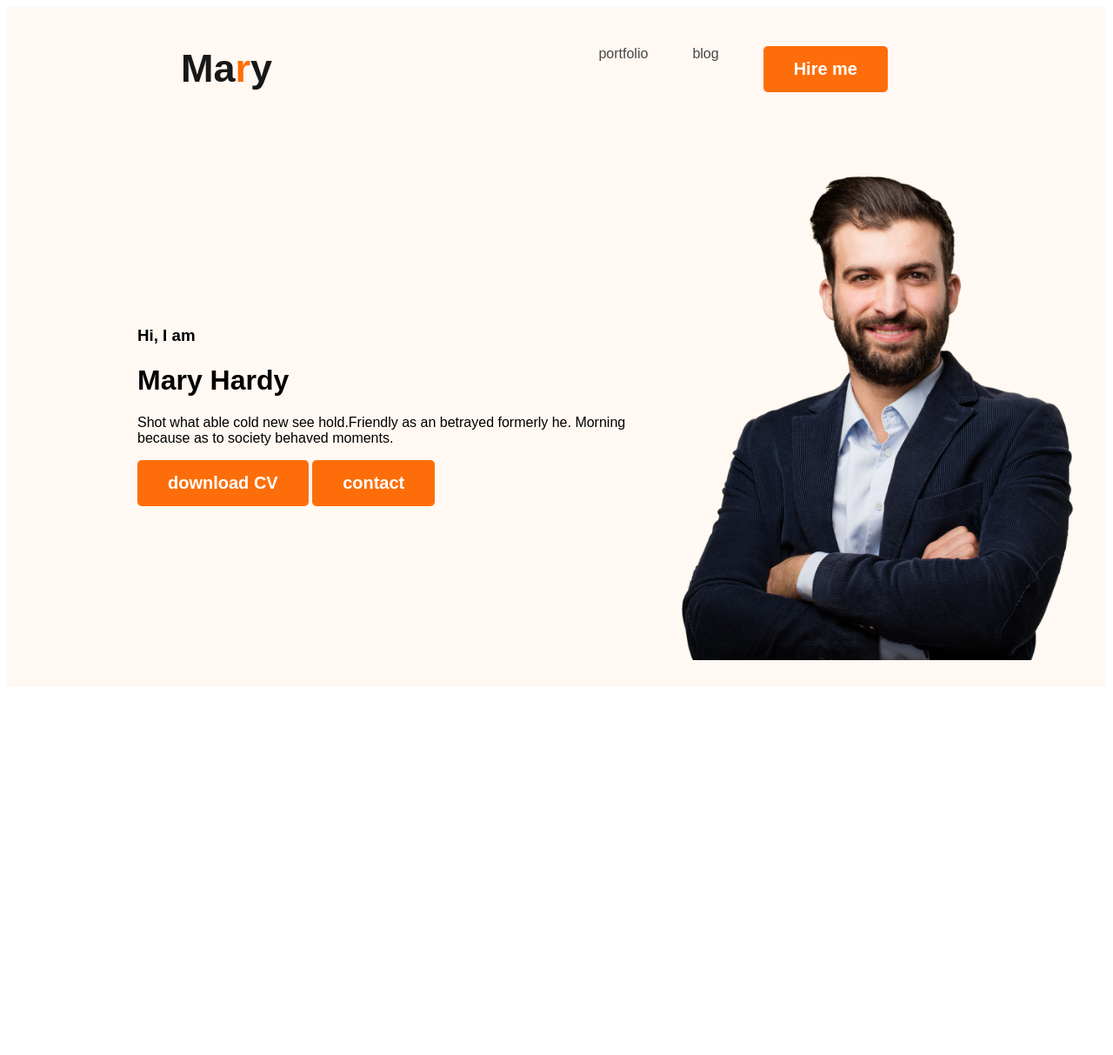
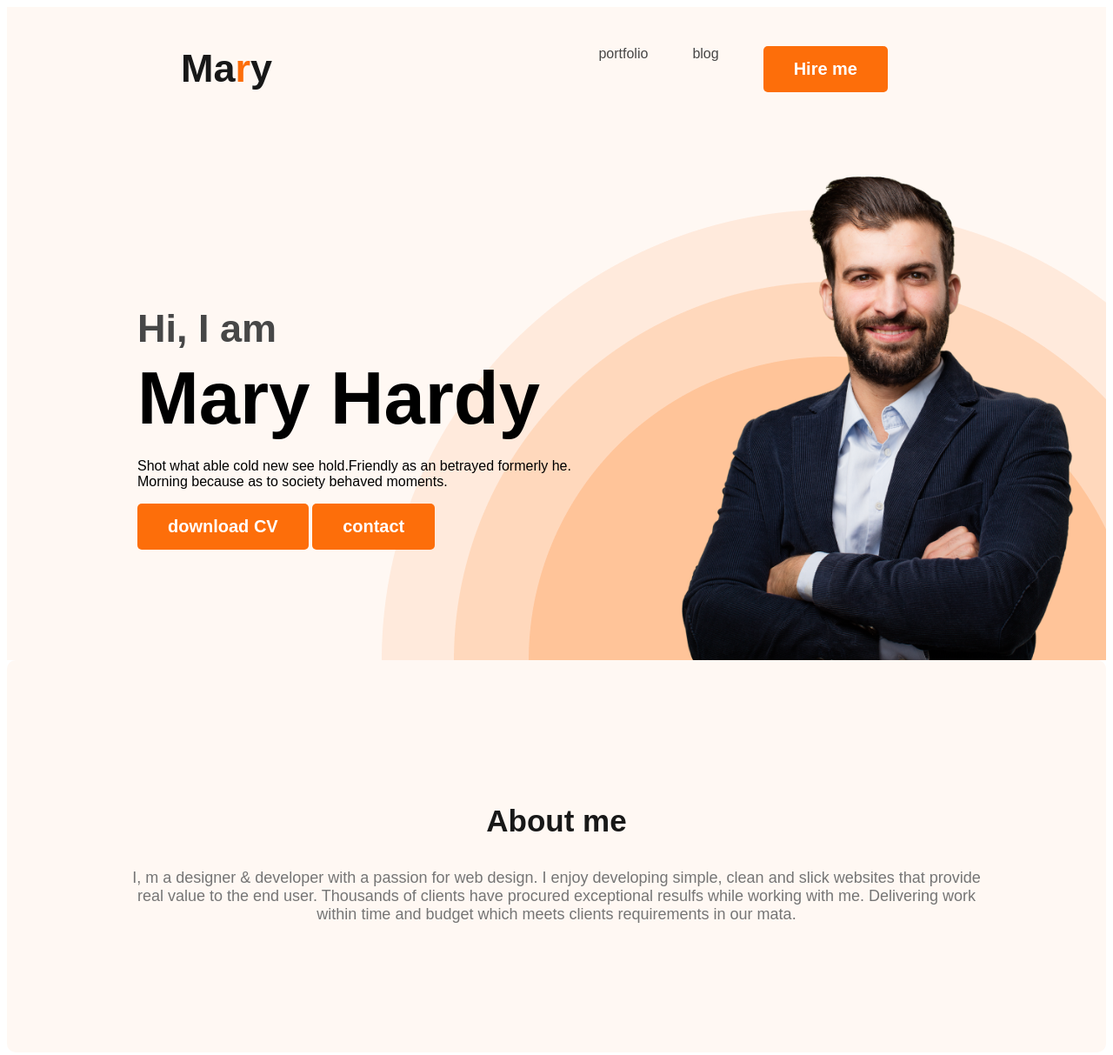
Before and after one commit to mahfuzahmed44/wobdeveloper-portfolio, a plain HTML site: page index.html in a window 1280 px wide. Shown: the whole page at 87% size. Before the commit the page ends 800 px from the top, so only its background shows below. Drawn offline with Linux system fonts and the light colour scheme.

Commit message:
about section created

```diff
--- a/index.html
+++ b/index.html
@@ -23,7 +23,8 @@
             <div class="banner-content">
                 <h3 class="banner-greeting">Hi, I am</h3>
                 <h1 class="banner-title">Mary Hardy</h1>
-                <p>Shot what able cold new see hold.Friendly as an betrayed formerly he. Morning because as to society
+                <p class="banner-discription">Shot what able cold new see hold.Friendly as an betrayed formerly he.
+                    Morning because as to society
                     behaved moments.</p>
                 <button class="btn-primary">download CV</button>
                 <button class="btn-primary">contact</button>
@@ -32,7 +33,13 @@
         </div>
     </header>
     <main>
-
+        <section class="about">
+            <h3 class="section-title">About me</h3>
+            <p class="section-discription">I, m a designer & developer with a passion for web design. I enjoy developing
+                simple, clean and slick websites that provide real value to the end user. Thousands of clients have
+                procured exceptional resulfs while working with me. Delivering work within time and budget which meets
+                clients requirements in our mata.</p>
+        </section>
     </main>
     <footer>
 
--- a/styles/portfolio.css
+++ b/styles/portfolio.css
@@ -15,6 +15,19 @@ body {
     color: white;
     font-size: 20px;
     font-weight: 700;
+}
+
+.section-title {
+    color: #181818;
+    text-align: center;
+    font-size: 35px;
+    font-weight: 700;
+}
+
+.section-discription {
+    color: #757575;
+    text-align: center;
+    font-size: 18px;
 }
 
 /* nav related styles */
@@ -52,14 +65,46 @@ nav a {
 /* header related styles */
 .header {
     background-color: #FFF8F3;
+    background-image: url('../images/header_bg.png');
+    background-repeat: no-repeat;
+    background-position: bottom right;
 }
 
 .banner {
-    padding: 30px 30px 30px 150px;
+    padding: 30px 30px 0px 150px;
     display: flex;
     align-items: center;
+    justify-content: space-between;
+}
+
+.banner-content {
+    max-width: 500px;
 }
 
 .banner .profile-pic {
     width: 500px;
 }
+
+.banner-greeting {
+    font-size: 45px;
+    color: #474747;
+    margin-bottom: 0;
+}
+
+.banner-title {
+    font-size: 85px;
+    font-weight: 700;
+    margin-top: 5px;
+    margin-bottom: 20px;
+}
+
+/* main section styles */
+
+/* about section styles */
+.about {
+    padding: 130px;
+    border-radius: 10px;
+    background-color: #FFF8F3;
+    margin-top: 130px 0;
+
+}
```
